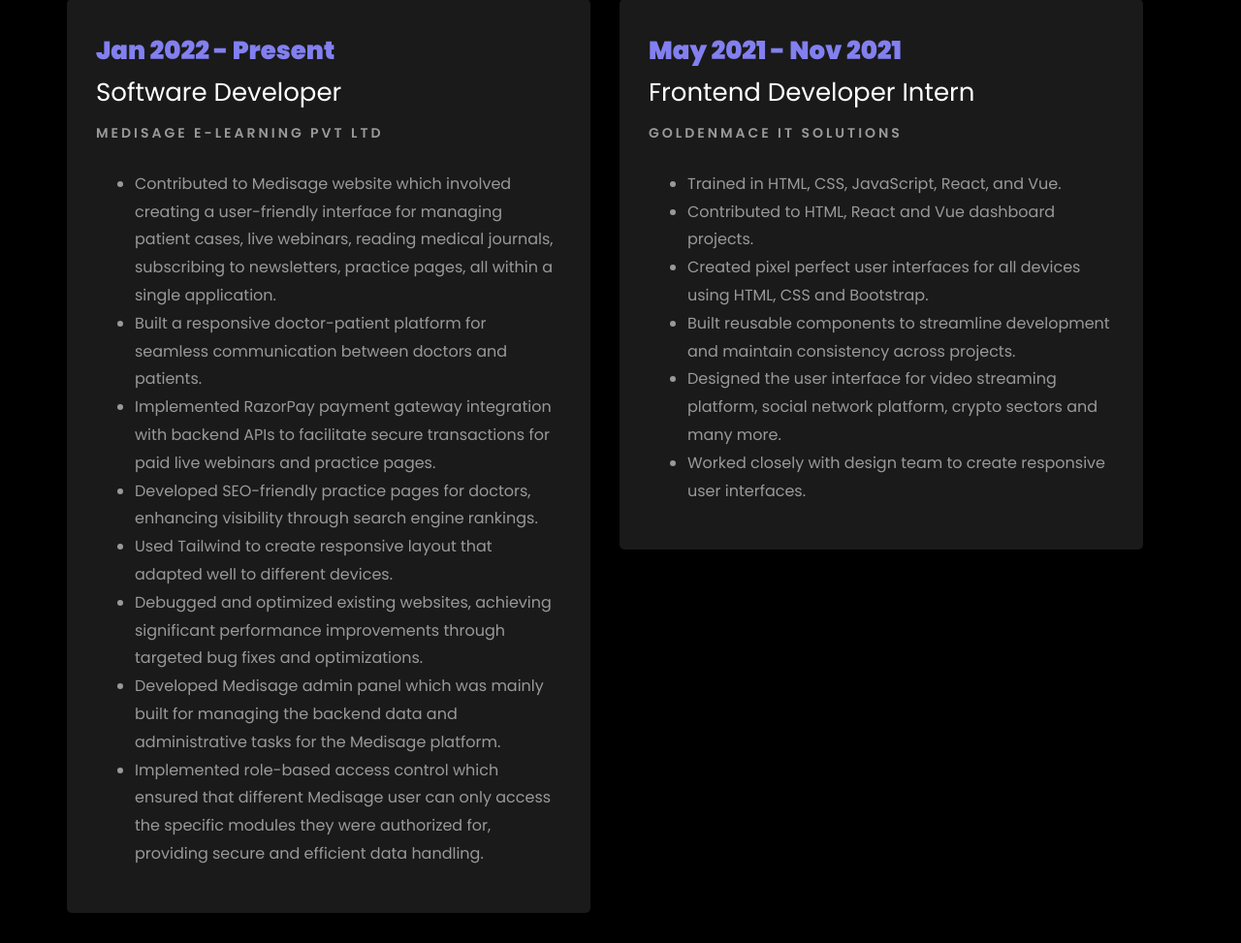
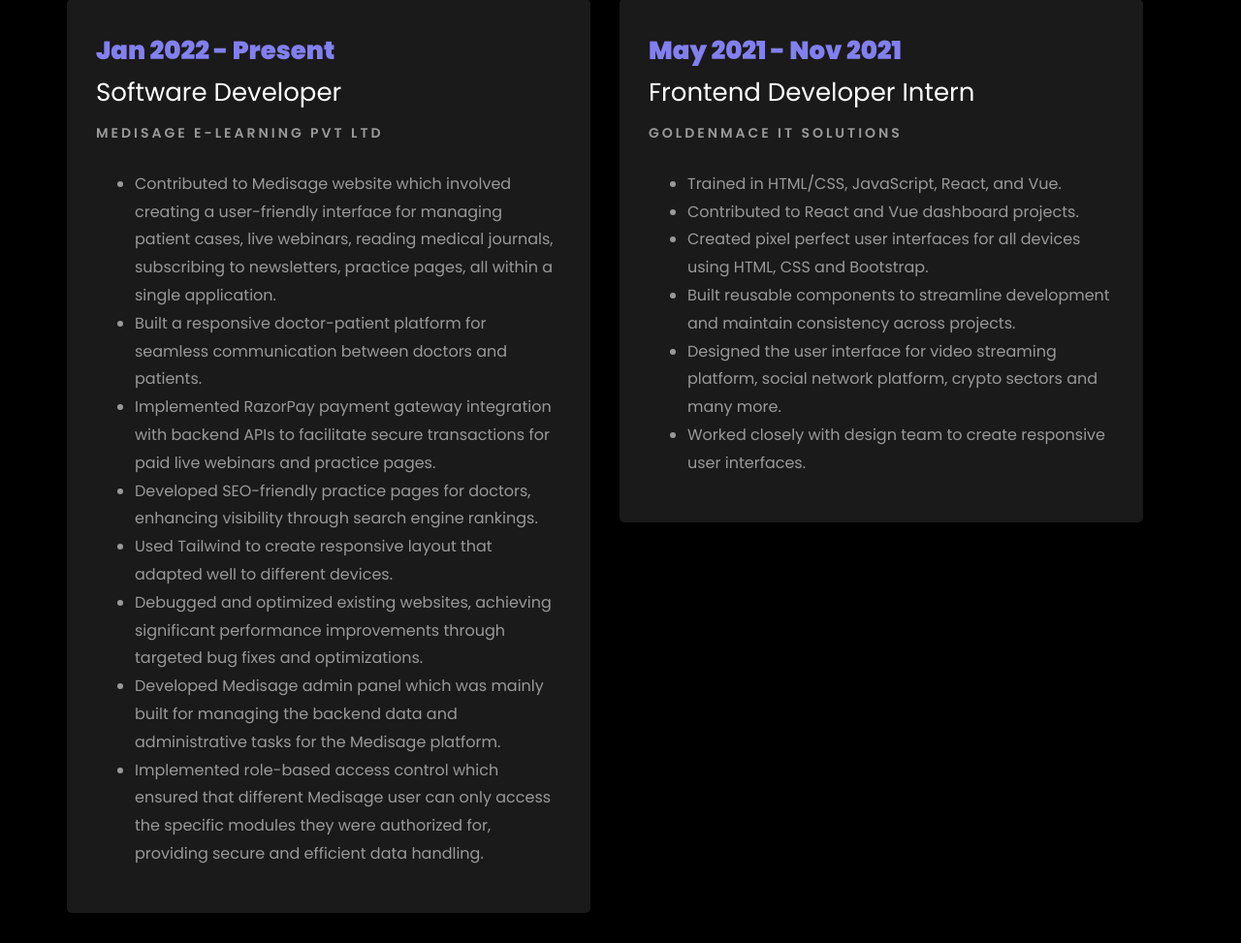
Before and after one commit to nidhip05/nidhi-portfolio, a plain HTML site: page index.html in a window 1280 px wide. Shown: the part 2426-3399 px from the top of the page at 97% size. Drawn offline with nearby package versions, Linux system fonts and the light colour scheme; some packages are replaced by stand-ins of ours; a script that the page names is missing; files whose address does not match are found by name.

Commit message:
text changes

```diff
--- a/index.html
+++ b/index.html
@@ -629,8 +629,8 @@
               <h2>Frontend Developer Intern</h2>
               <span class="position">Goldenmace IT Solutions</span>
               <ul class="mt-4">
-                <li>Trained in HTML, CSS, JavaScript, React, and Vue.</li>
-                <li>Contributed to HTML, React and Vue dashboard projects.</li>
+                <li>Trained in HTML/CSS, JavaScript, React, and Vue.</li>
+                <li>Contributed to React and Vue dashboard projects.</li>
                 <li>
                   Created pixel perfect user interfaces for all devices using
                   HTML, CSS and Bootstrap.
```
